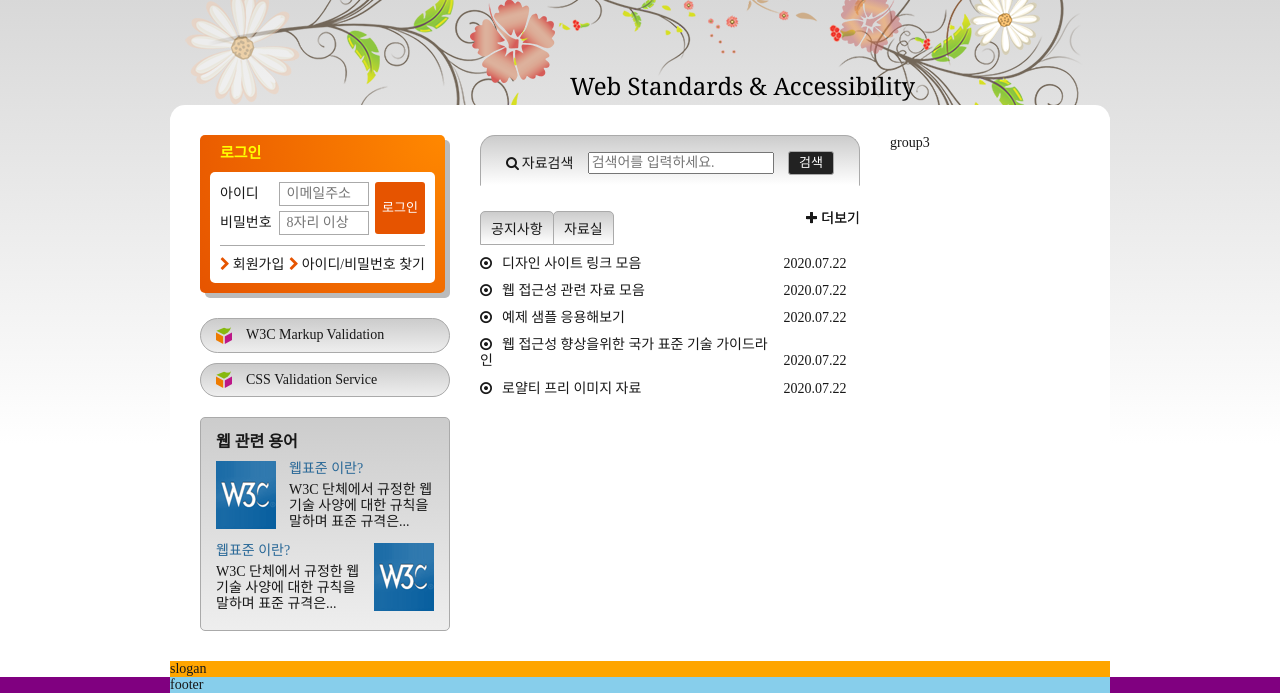
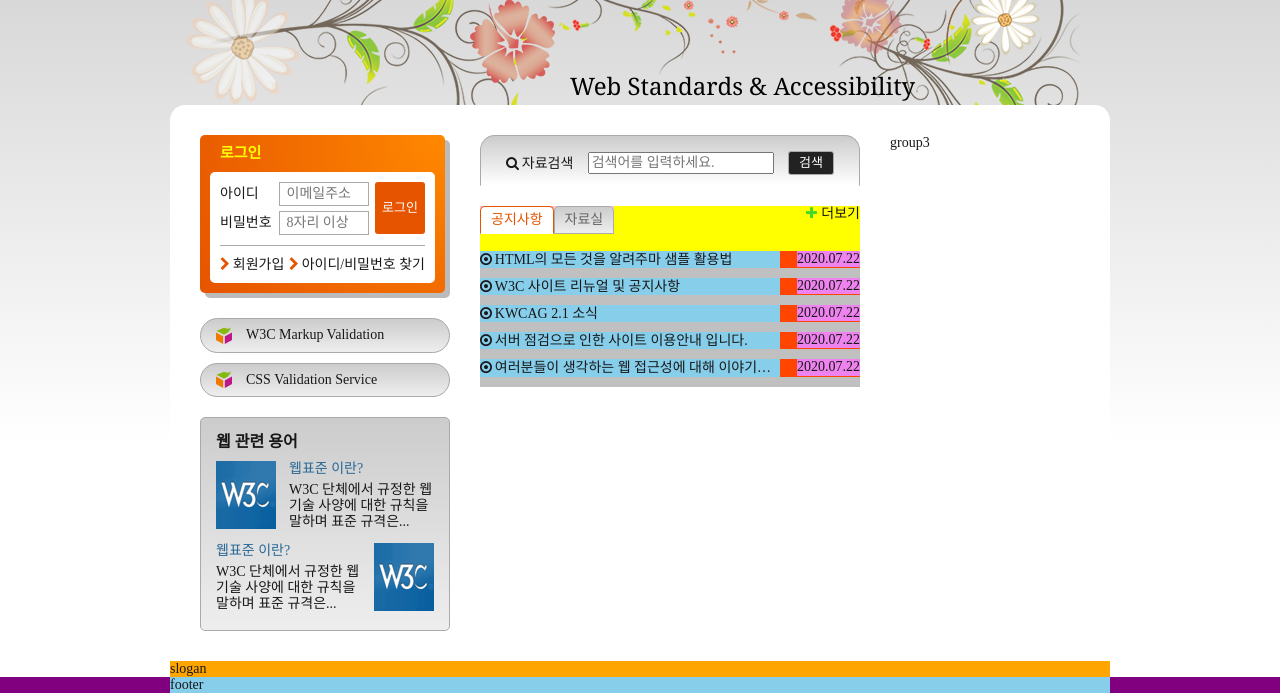
Before and after one commit to nr-baek/FDS17_Fixed, a plain HTML site: page index.html in a window 1280 px wide. Shown: the part 138-831 px from the top of the page. Drawn offline with Linux system fonts and the light colour scheme; a web font is replaced by a local one.

Commit message:
position과 float를 이용한 공지사항 및 자료실 레이아웃 구현

```diff
--- a/css/style.css
+++ b/css/style.css
@@ -448,76 +448,102 @@ a {
   height: 24px;
   padding: 0 10px;
 }
-/* 공지사항 및 자료실 영역 */
+/* 공지사항 및 자료실 */
 .board {
-  /* background-color: pink; */
-  margin-top: 25px;
+  background-color: yellow;
+  margin-top: 20px; /* 20 떨어지게.. 이해 안됨*/
   position: relative;
+  min-height: 180px; /* ul에 absolute를 줘서 높이를 잃어버렸으니까*/
 }
-.notice-heading, .pds-heading {
+.notice-heading,
+.pds-heading {
+  background-color: pink;
+  float: left;
+  margin: 0 ; /*h2태그의 기본값 초기화*/
   font-size: 1.4rem;
-  font-weight: 400;
-  background: #ccc linear-gradient(180deg, #ccc, #fff);
-  height: 34px;
-  padding: 10px 10px;
+  font-weight: 400; /*스포카한산스 regular로 하려고*/
+}
+.tab {  /*그냥 탭일때 비활성화탭*/
+  display: block;
+  color: #666;
   border: 1px solid #aaa;
-  border-radius: 5px 5px 0 0;
-
+  border-radius: 5px 5px 0 0 ;
+  padding: 5px 10px;
+  background: #ccc linear-gradient(180deg, #ccc, #eee);;
+}
+.tab-act .tab { /* 상태디자인 */
+  color: #e65400;
+  border-color: #e65400 #e65400 #fff #e65400;
+  background: #fff; /*백그라운드 컬러로 하면 안됨 그라디언트가 그대로 남음 비활성화일때 백그라운드였으니까 이번에도 백그라운드로 해야된다고 함*/
 }
 
-.notice-more, .pds-more {
-  position: absolute;
-  right: 0;
-  top: 0;
+.notice-list,
+.pds-list,
+.notice-more,
+.pds-more {
+  display: none;   /*겹쳐있으니까 하나만 보여주려면 일단 다 none으로*/
 }
 
-.notice-heading {
-  float: left;
+.tab-act .notice-list,
+.tab-act .pds-list,
+.tab-act .notice-more,
+.tab-act .pds-more {
+  display: block;   /*우선순위를 더 높여서 tab-act가 포함된 애는 none해제*/
+}
+.notice-list,
+.pds-list {
+  background-color: silver;
+  list-style: none;
   margin: 0;
+  padding: 0;
+  position: absolute;
+  top: 45px; /*헤딩태그랑 겹치지 않게 떨어뜨려놓는 것*/
+  left: 0;
+  width: 100%; /*앱솔루트를 주면 콘텐트만큼ㅁ만 너비값을 갖기 때문에 너비값을 따로 줘야됨*/
 }
-.pds-heading {
-  position: absolute;
-  top: -12px;
-  left: 73px;
+.notice-list li::after, .pds-list li::after {
+  content: "";
+  display: block;
+  clear: both;
 }
-.notice-list, .pds-list {
-  list-style-type: none;
-  padding: 0;
-  margin-top: 10px;
-}
-.pds-list li, .notice-list li {
-  margin-top: 10px;
-}
-.pds-list a, .notice-list a {
-  display: inline-block;
-  width: 300px;
-}
-
-.pds-list a::before, .notice-list a::before {
+.notice-list a::before,
+.pds-list a::before {
   content: '\f192';
   font-family: 'fontello';
   display: inline-block;
-  margin-right: 10px;
+  margin-right: .2em;
 }
 
-
-.notice-list::before {
-  content:"";
-  display: block;
-  clear: both;
+.notice-list a, .pds-list a {
+  background-color: skyblue;
+  float: left;
+  width:300px;
+  text-overflow: ellipsis; /*길면 점ㅁ점점으로 해결*/
+  overflow: hidden;
+  white-space: nowrap;
 }
-.pds-list::before {
-  content:"";
-  display: block;
-  clear: both;
+.notice-list time, .pds-list time {
+  background-color: violet;
+  float: right;
 }
-.pds-list {
-  display: block;
+.notice-list li,
+.pds-list li{
+  background-color: orangered;
+  margin-bottom: 10px;
+}
+.notice-more,
+.pds-more {
+  /* background-color: lime; */
+  position: absolute;
+  top: -8px;
+  right: -8px;
+  padding: 8px;
+  /* pointer너비를 느려주려 패딩을 추가하되 포지션은 그대로 하기위해 조정 */
+}
+.icon-plus::before {
+  color: hsla(110, 70%, 50%, 1);
 }
 
-.notice-list {
-  display: none;
-}
 
 /* 슬로건 */
 .slogan {
```
